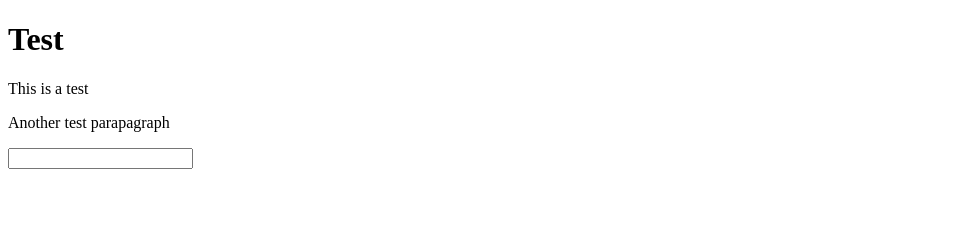
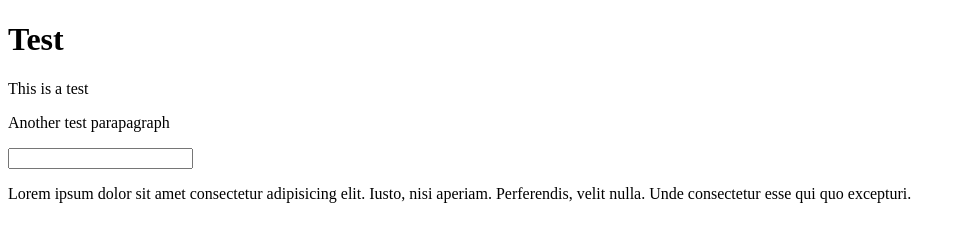
Before and after one commit to silvamha/T-Clone, a website: page ui.html in a window 1280 px wide. Shown: the whole page, without its empty margins (0-966 px from the left). Drawn offline with Linux system fonts and the light colour scheme.

Commit message:
alorem 20

```diff
--- a/ui.html
+++ b/ui.html
@@ -14,5 +14,6 @@
             <input type="text">
         </label>
     </form>
+    <p>Lorem ipsum dolor sit amet consectetur adipisicing elit. Iusto, nisi aperiam. Perferendis, velit nulla. Unde consectetur esse qui quo excepturi.</p>
 </body>
 </html>
```
